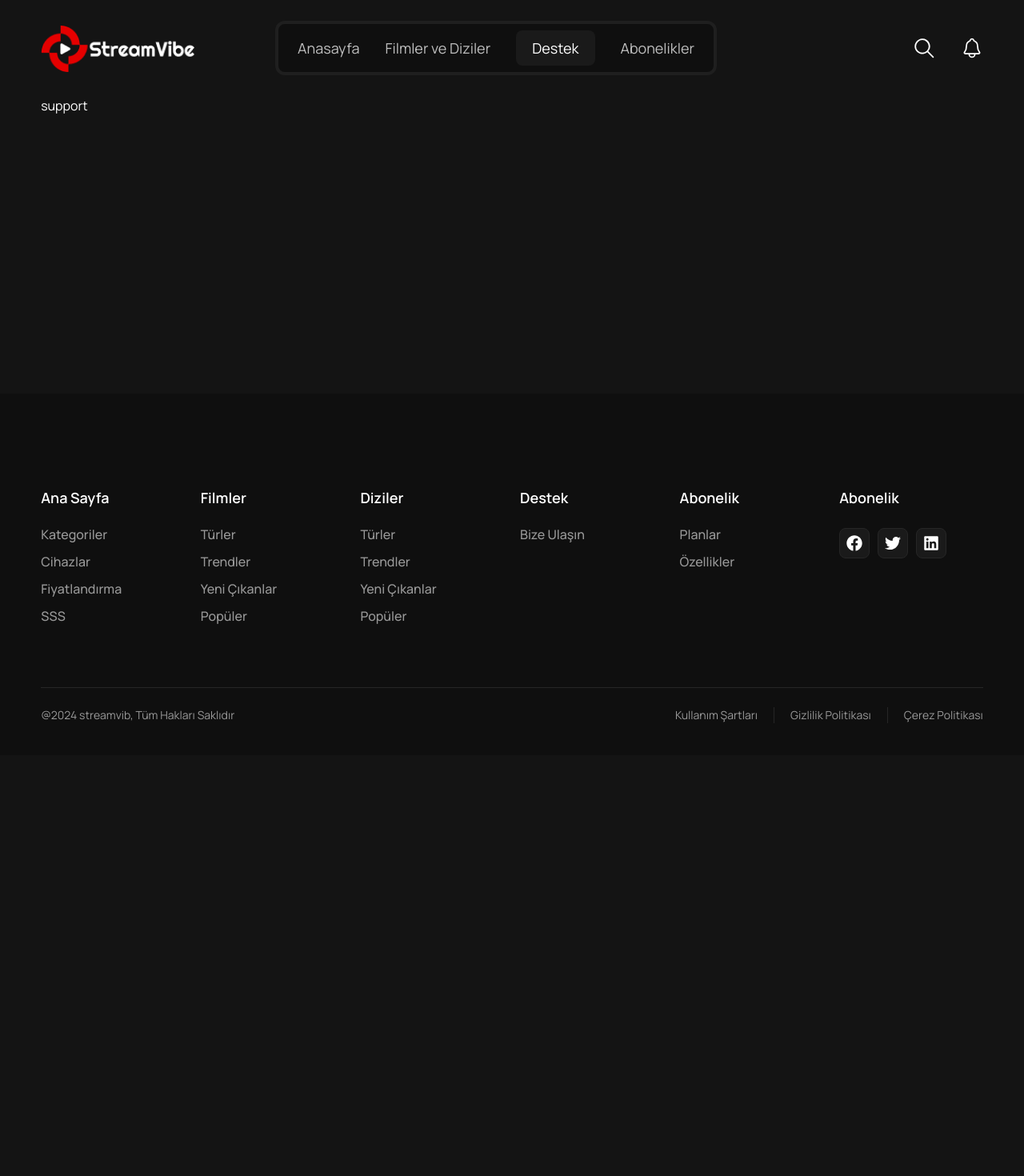
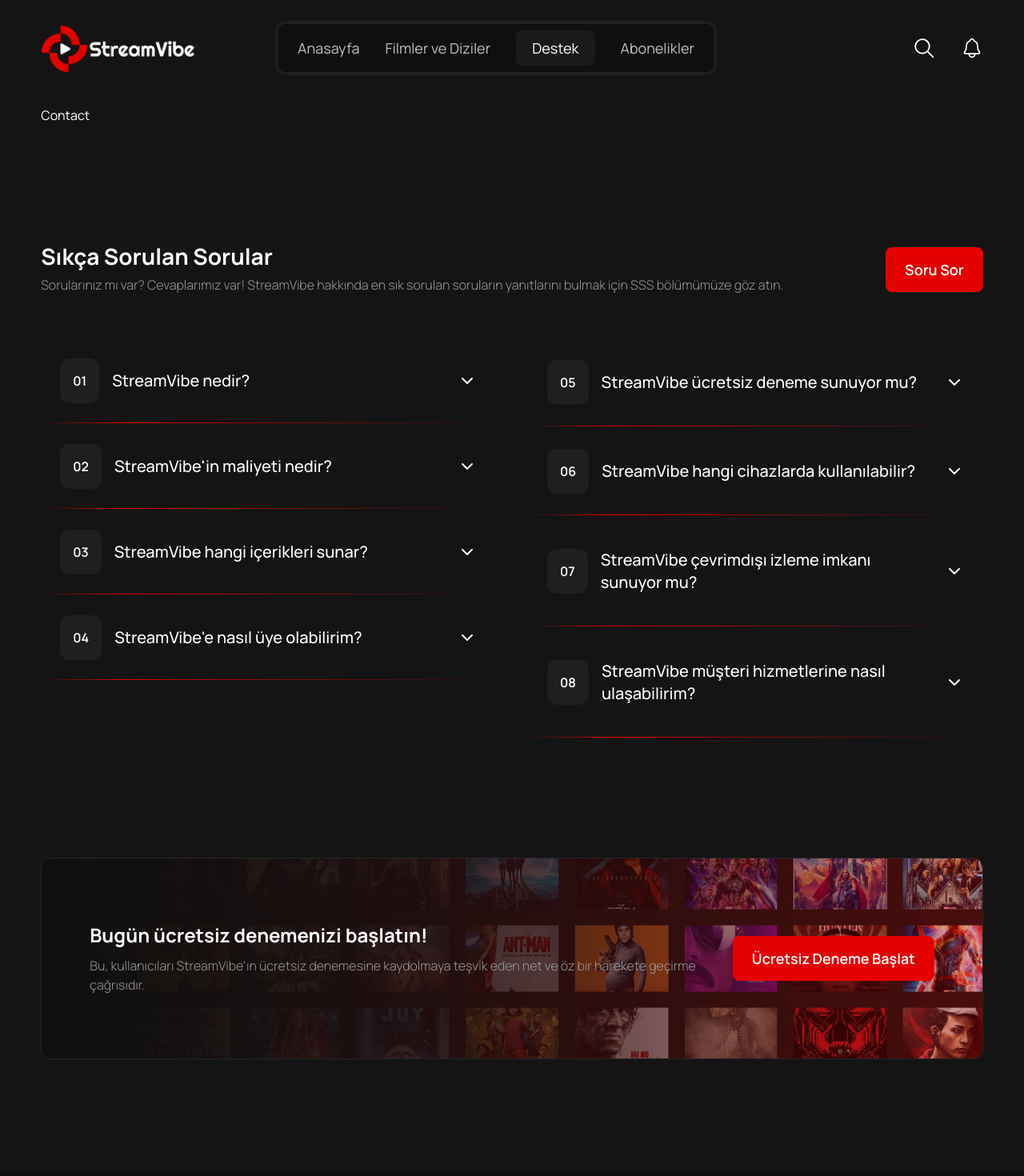
Before and after one commit to ismailkskn98/streamVibe, a Next.js app: page /destek in a window 1280 px wide. Shown: the top 1470 px of the page at 80% size. Before the commit the page ends 944 px from the top, so only its background shows below. Built offline with nearby package versions, Linux system fonts and the light colour scheme.

Commit message:
destek sayfasına başlandı

```diff
--- a/src/app/destek/page.tsx
+++ b/src/app/destek/page.tsx
@@ -1,7 +1,16 @@
+import CallToAction from "@/components/common/callToAction";
+import Contact from "@/components/contact";
+import Faq from "@/components/faq";
 import React from "react";
 
 const page = () => {
-  return <div>support</div>;
+  return (
+    <section className="space-y-[150px] mt-3">
+      <Contact />
+      <Faq />
+      <CallToAction />
+    </section>
+  );
 };
 
 export default page;
--- a/src/app/filmler-ve-diziler/page.tsx
+++ b/src/app/filmler-ve-diziler/page.tsx
@@ -52,7 +52,6 @@
   const [movies] = await Promise.all([fetchMoviesApi<FetchResult<MoviesType>>("discover/movie", 1, `&sort_by=vote_average.desc&vote_count.gte=1000`)]);
   const moviesDetails: MovieDetailType[] = await detailedMovies(movies.results);
   return (
-    <>
     <section className="space-y-[150px] mt-3">
       <Trailer movies={movies.results} />
       <MoviesAndShow title="Filmler">
@@ -69,7 +68,6 @@
       </MoviesAndShow>
       <CallToAction />
     </section>
-    </>
   );
 };
 
--- /dev/null
+++ b/src/components/contact/index.tsx
@@ -0,0 +1,7 @@
+import React from "react";
+
+const Contact = () => {
+  return <div>Contact</div>;
+};
+
+export default Contact;
```
Lines whose indentation alone changed are shown as unchanged.
